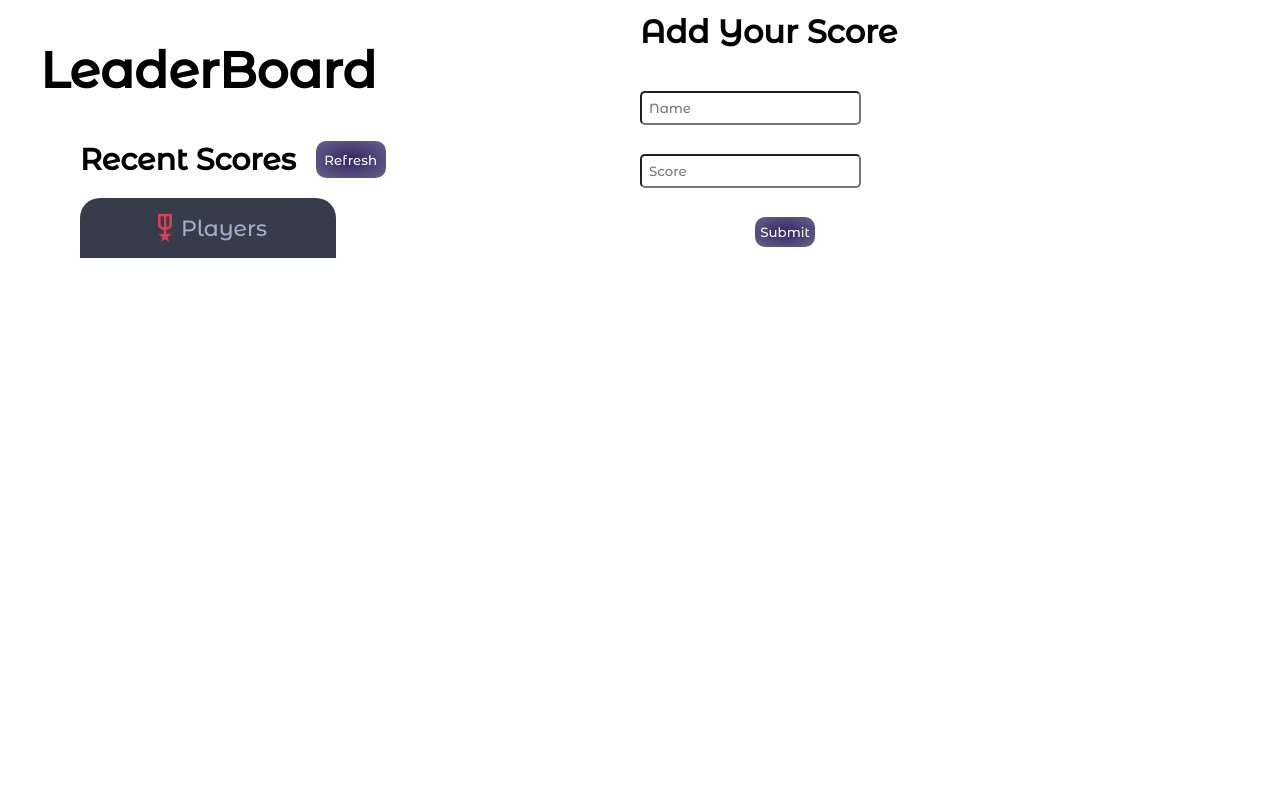
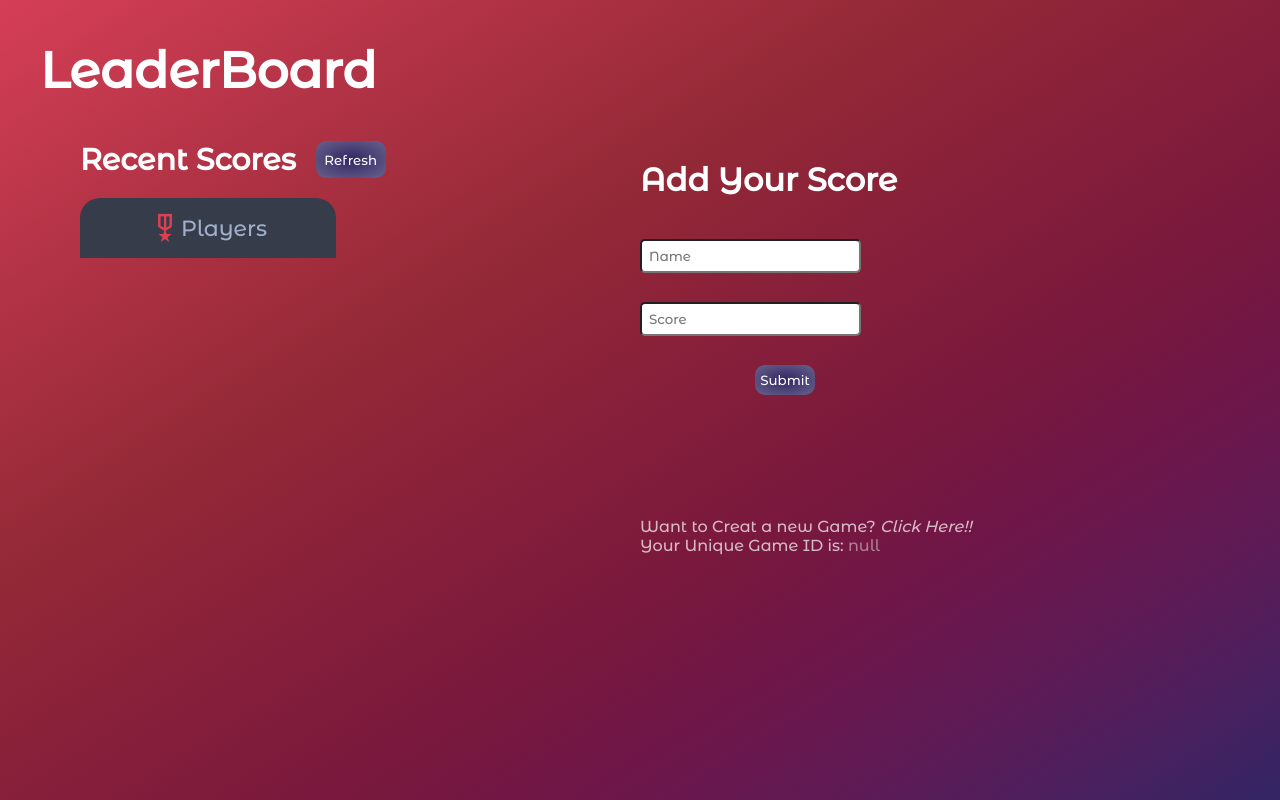
Before and after one commit to developerwaleed/LeaderBoard-App, a website built with webpack: page src/index.html in a window 1280 px wide. Both pictures are taken after a click on the button "Refresh". Built offline with nearby package versions, Linux system fonts and the light colour scheme; no server answers.

Commit message:
Added styling and added more functionalities

```diff
--- a/src/index.html
+++ b/src/index.html
@@ -5,6 +5,7 @@
     <meta name="viewport" content="width=device-width, initial-scale=1.0" />
     <title>LeaderBoard App</title>
     <link rel="stylesheet" href="https://fonts.googleapis.com/css2?family=Material+Symbols+Outlined:opsz,wght,FILL,GRAD@48,400,0,0" />
+    <script src="./js/appFunctions.js"></script>
   </head>
   <body>
     <main>
@@ -35,6 +36,10 @@
               <button class="btn" type="submit">Submit</button>
             </form>
 
+            <div class="new-game-div">
+              <span class="new-game" id="creatnew"> Want to Creat a new Game? <span id="click-here" ">Click Here!!</span></span>
+              <span class="new-game" id="GameId">Your Unique Game ID is: <span id="YourGameID">Creat Your game and press refresh button to get your ID!!</span> </span>
+            </div>
       </div>
 
     </main>
--- a/src/js/appFunctions.js
+++ b/src/js/appFunctions.js
@@ -1,7 +1,9 @@
 import getResponse from './postData.js';
 import getData from './getData.js';
+import { creatNewGame, GameId } from './newGame.js';
 
 const refreshBtn = document.getElementById('refreshBtn');
+const creatNewGameVar = document.getElementById('click-here');
 const Form = document.getElementById('Data-Form');
 
 // const displayItem = (score) => `<li>${score.user}:${score.score}</li>`;
@@ -25,6 +27,12 @@ Form.addEventListener('submit', (e) => {
 
 refreshBtn.addEventListener('click', () => {
   getData();
+  const targetIdField = document.getElementById('YourGameID');
+  targetIdField.innerHTML = `${GameId}`;
 });
 
 getData();
+
+creatNewGameVar.addEventListener('click', () => {
+  creatNewGame();
+});
--- a/src/js/getData.js
+++ b/src/js/getData.js
@@ -1,7 +1,9 @@
+import { GameId } from './newGame.js';
+
 const container = document.getElementById('data-container');
 const getData = async () => {
   const response = await fetch(
-    'https://us-central1-js-capstone-backend.cloudfunctions.net/api/games/6UXN3Bg7YgI82vpAte1w/scores/',
+    `https://us-central1-js-capstone-backend.cloudfunctions.net/api/games/${GameId}/scores/`,
   );
   if (!response.ok) {
     throw new Error(`Something Went Wrong status: ${response.status}`);
--- /dev/null
+++ b/src/js/newGame.js
@@ -0,0 +1,33 @@
+const newgame = async () => {
+  const response = await fetch(
+    'https://us-central1-js-capstone-backend.cloudfunctions.net/api/games/',
+    {
+      method: 'POST',
+      headers: { 'Content-Type': 'application/json' },
+      body: JSON.stringify({
+        name: 'My cool new game',
+      }),
+    },
+  );
+
+  const data = await response.json();
+
+  if (!response.ok) {
+    throw new Error(`HTTP error! status: ${response.status}`);
+  }
+  return data;
+};
+
+let getGameId = null;
+const creatNewGame = () => {
+  const newId = newgame();
+  newId.then((data) => {
+    const test = data.result;
+    const regex = /(?<=ID: )(.*)(?= added)/g;
+    getGameId = regex.exec(test);
+    getGameId = [0];
+  });
+};
+
+const GameId = getGameId;
+export { GameId, creatNewGame };
--- a/src/js/postData.js
+++ b/src/js/postData.js
@@ -1,6 +1,8 @@
+import { GameId } from './newGame.js';
+
 const getResponse = async (scoreInfo) => {
   const response = await fetch(
-    'https://us-central1-js-capstone-backend.cloudfunctions.net/api/games/6UXN3Bg7YgI82vpAte1w/scores/',
+    `https://us-central1-js-capstone-backend.cloudfunctions.net/api/games/${GameId}/scores/`,
     {
       method: 'POST',
       headers: { 'Content-Type': 'application/json' },
--- a/src/style.css
+++ b/src/style.css
@@ -12,7 +12,30 @@ main {
   grid-template-columns: 1fr 1fr;
 }
 
+body {
+  background-image:
+    linear-gradient(
+      to right bottom,
+      #d53e57,
+      #c4394e,
+      #b33346,
+      #a32e3e,
+      #932936,
+      #8b2239,
+      #821d3b,
+      #78183d,
+      #6e1649,
+      #601a54,
+      #4c205e,
+      #322564
+    );
+  background-repeat: no-repeat;
+  background-size: cover;
+  height: 100vh;
+}
+
 .title {
+  color: white;
   font-size: 25px;
   padding: 40px;
 }
@@ -28,6 +51,7 @@ main {
 }
 
 .score-title h2 {
+  color: white;
   font-size: 30px;
 }
 
@@ -72,9 +96,32 @@ main {
   color: rgb(160, 175, 203);
 }
 
+#click-here {
+  font-style: italic;
+  cursor: pointer;
+}
+
+#click-here:hover {
+  color: #c4394e;
+}
+
 li:last-child {
   border-bottom-right-radius: 20px;
   border-bottom-left-radius: 20px;
+}
+
+.new-game {
+  color: white;
+}
+
+.new-game-div {
+  display: flex;
+  flex-direction: column;
+  opacity: 0.7;
+  padding-right: 80px;
+  height: 20vh;
+  justify-content: flex-end;
+  align-items: flex-end;
 }
 
 .scores li {
@@ -97,7 +144,7 @@ li:last-child {
 .sub-main2 {
   display: flex;
   flex-direction: column;
-  justify-content: center;
+  margin-top: 10rem;
 }
 
 .sub-main2 input {
@@ -107,7 +154,20 @@ li:last-child {
 }
 
 .title-add {
+  color: white;
   padding-bottom: 40px;
+}
+
+.new-game-div #GameId {
+  align-self: flex-start;
+}
+
+#YourGameID {
+  color: #c9acb1;
+}
+
+.new-game-div #creatnew {
+  align-self: flex-start;
 }
 
 .sub-main2 button {
```
